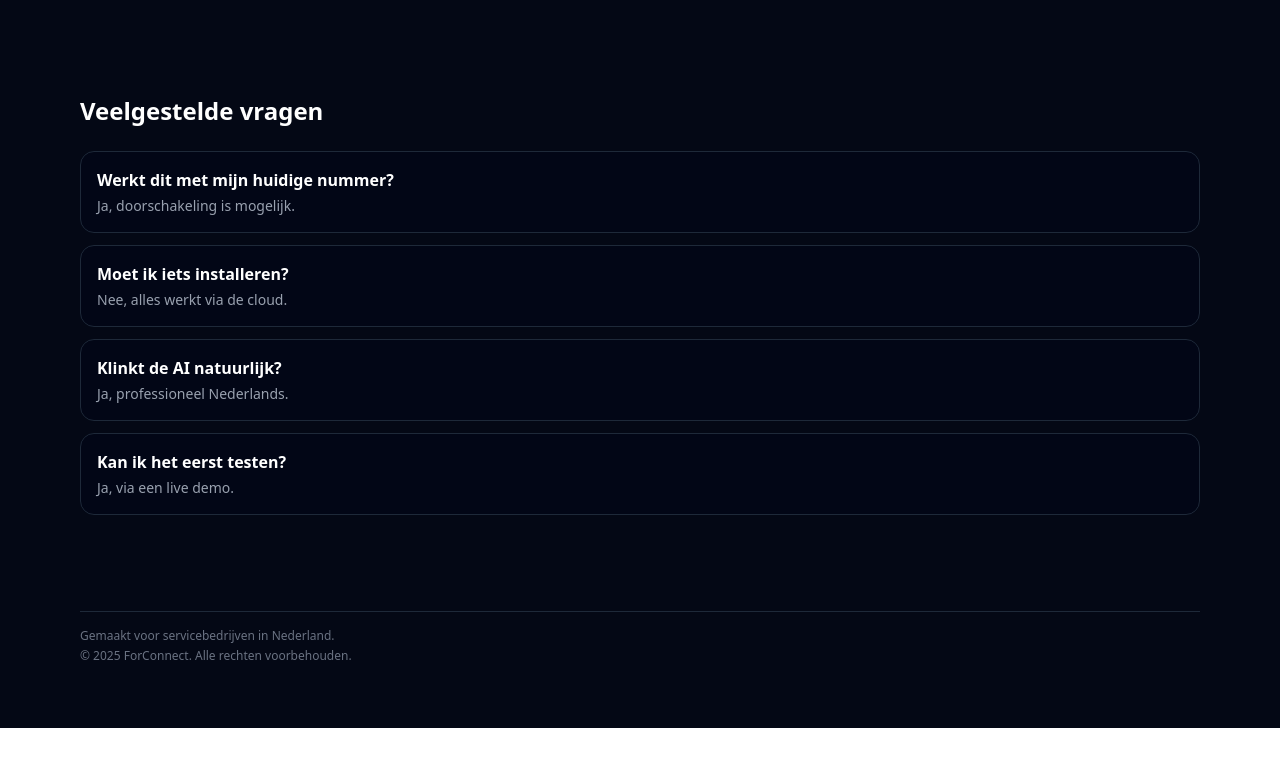
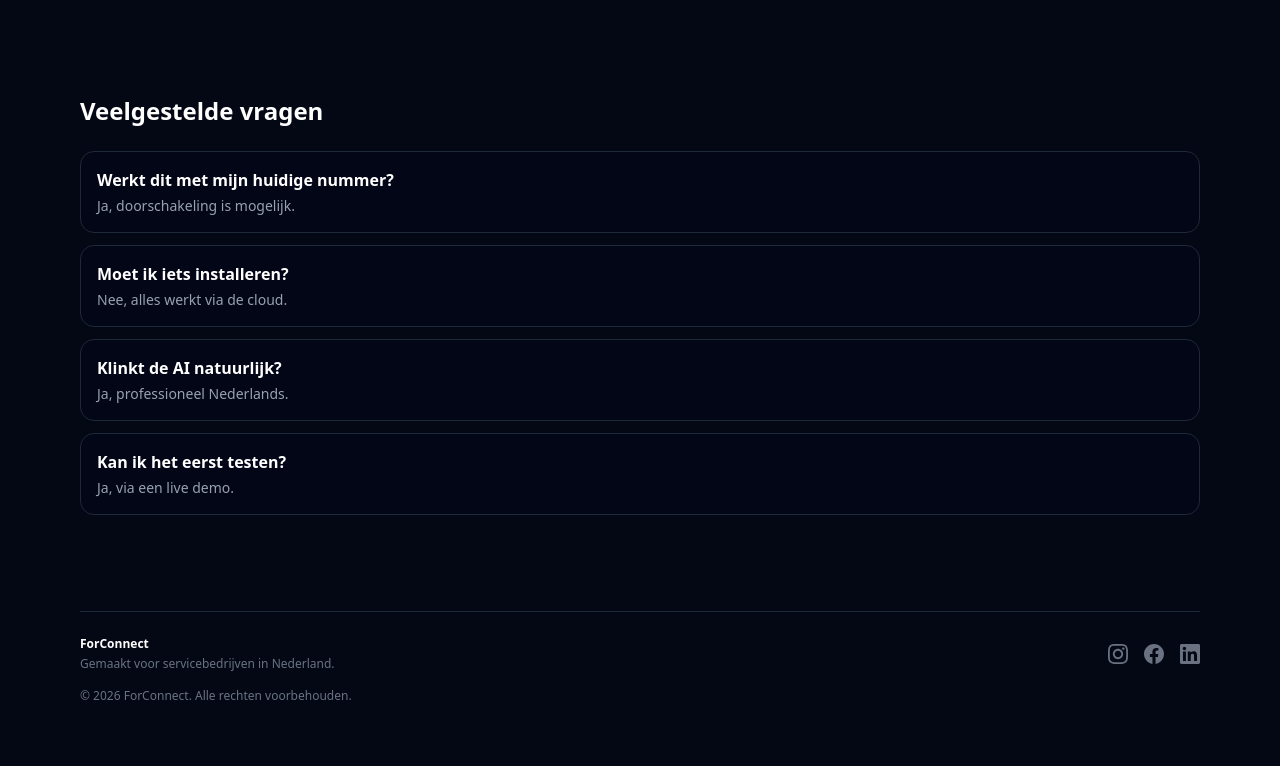
Before and after one commit to ForConnect/forconnect-site, a Next.js app: page / in a window 1280 px wide. Shown: the part 2667-3433 px from the top of the page. Before the commit the page ends 3395 px from the top, so only its background shows below. Built offline with nearby package versions, Linux system fonts and the light colour scheme.

Commit message:
Remove WhatsApp + SMS feature from Plus package

```diff
--- a/app/page.tsx
+++ b/app/page.tsx
@@ -111,7 +111,6 @@ const content: Record<'nl' | 'en', ContentType> = {
         features: [
           'Alles van Basis, plus:',
           'Agenda integratie (Google/Outlook)',
-          'WhatsApp + SMS bevestigingen',
           'Prioriteit ondersteuning',
           'Tot 600 belminuten',
         ],
@@ -154,7 +153,7 @@ const content: Record<'nl' | 'en', ContentType> = {
     ],
 
     footerTagline: 'Gemaakt voor servicebedrijven in Nederland.',
-    footerRights: '© 2025 ForConnect. Alle rechten voorbehouden.',
+    footerRights: '© 2026 ForConnect. Alle rechten voorbehouden.',
   },
 
   en: {
@@ -225,7 +224,6 @@ const content: Record<'nl' | 'en', ContentType> = {
         features: [
           'Everything in Basis, plus:',
           'Calendar integration (Google/Outlook)',
-          'WhatsApp + SMS confirmations',
           'Priority support',
           'Up to 600 call minutes',
         ],
@@ -268,7 +266,7 @@ const content: Record<'nl' | 'en', ContentType> = {
     ],
 
     footerTagline: 'Built for service businesses in the Netherlands.',
-    footerRights: '© 2025 ForConnect. All rights reserved.',
+    footerRights: '© 2026 ForConnect. All rights reserved.',
   },
 };
 
@@ -721,9 +719,54 @@ export default function HomePage() {
         </section>
 
         {/* Footer */}
-        <footer className="mt-24 border-t border-gray-800 pt-4 text-xs text-gray-500">
-          <p>{t.footerTagline}</p>
-          <p className="mt-1">{t.footerRights}</p>
+        <footer className="mt-24 border-t border-gray-800 pt-6 text-xs text-gray-500">
+          <div className="flex flex-col md:flex-row md:items-center md:justify-between gap-4">
+            <div>
+              <p className="font-semibold text-white mb-1">ForConnect</p>
+              <p>{t.footerTagline}</p>
+            </div>
+
+            {/* Social Media */}
+            <div className="flex items-center gap-4">
+              <a
+                href="https://www.instagram.com/forconnect.nl"
+                target="_blank"
+                rel="noopener noreferrer"
+                className="hover:text-[#00F0FF] transition"
+                aria-label="Instagram"
+              >
+                <svg className="w-5 h-5" fill="currentColor" viewBox="0 0 24 24">
+                  <path d="M12 2.163c3.204 0 3.584.012 4.85.07 3.252.148 4.771 1.691 4.919 4.919.058 1.265.069 1.645.069 4.849 0 3.205-.012 3.584-.069 4.849-.149 3.225-1.664 4.771-4.919 4.919-1.266.058-1.644.07-4.85.07-3.204 0-3.584-.012-4.849-.07-3.26-.149-4.771-1.699-4.919-4.92-.058-1.265-.07-1.644-.07-4.849 0-3.204.013-3.583.07-4.849.149-3.227 1.664-4.771 4.919-4.919 1.266-.057 1.645-.069 4.849-.069zm0-2.163c-3.259 0-3.667.014-4.947.072-4.358.2-6.78 2.618-6.98 6.98-.059 1.281-.073 1.689-.073 4.948 0 3.259.014 3.668.072 4.948.2 4.358 2.618 6.78 6.98 6.98 1.281.058 1.689.072 4.948.072 3.259 0 3.668-.014 4.948-.072 4.354-.2 6.782-2.618 6.979-6.98.059-1.28.073-1.689.073-4.948 0-3.259-.014-3.667-.072-4.947-.196-4.354-2.617-6.78-6.979-6.98-1.281-.059-1.69-.073-4.949-.073zm0 5.838c-3.403 0-6.162 2.759-6.162 6.162s2.759 6.163 6.162 6.163 6.162-2.759 6.162-6.163c0-3.403-2.759-6.162-6.162-6.162zm0 10.162c-2.209 0-4-1.79-4-4 0-2.209 1.791-4 4-4s4 1.791 4 4c0 2.21-1.791 4-4 4zm6.406-11.845c-.796 0-1.441.645-1.441 1.44s.645 1.44 1.441 1.44c.795 0 1.439-.645 1.439-1.44s-.644-1.44-1.439-1.44z"/>
+                </svg>
+              </a>
+
+              <a
+                href="https://www.facebook.com/share/1JRDzjsycH/"
+                target="_blank"
+                rel="noopener noreferrer"
+                className="hover:text-[#00F0FF] transition"
+                aria-label="Facebook"
+              >
+                <svg className="w-5 h-5" fill="currentColor" viewBox="0 0 24 24">
+                  <path d="M24 12.073c0-6.627-5.373-12-12-12s-12 5.373-12 12c0 5.99 4.388 10.954 10.125 11.854v-8.385H7.078v-3.47h3.047V9.43c0-3.007 1.792-4.669 4.533-4.669 1.312 0 2.686.235 2.686.235v2.953H15.83c-1.491 0-1.956.925-1.956 1.874v2.25h3.328l-.532 3.47h-2.796v8.385C19.612 23.027 24 18.062 24 12.073z"/>
+                </svg>
+              </a>
+
+              <a
+                href="https://www.linkedin.com/company/forconnect-ai/"
+                target="_blank"
+                rel="noopener noreferrer"
+                className="hover:text-[#00F0FF] transition"
+                aria-label="LinkedIn"
+              >
+                <svg className="w-5 h-5" fill="currentColor" viewBox="0 0 24 24">
+                  <path d="M20.447 20.452h-3.554v-5.569c0-1.328-.027-3.037-1.852-3.037-1.853 0-2.136 1.445-2.136 2.939v5.667H9.351V9h3.414v1.561h.046c.477-.9 1.637-1.85 3.37-1.85 3.601 0 4.267 2.37 4.267 5.455v6.286zM5.337 7.433c-1.144 0-2.063-.926-2.063-2.065 0-1.138.92-2.063 2.063-2.063 1.14 0 2.064.925 2.064 2.063 0 1.139-.925 2.065-2.064 2.065zm1.782 13.019H3.555V9h3.564v11.452zM22.225 0H1.771C.792 0 0 .774 0 1.729v20.542C0 23.227.792 24 1.771 24h20.451C23.2 24 24 23.227 24 22.271V1.729C24 .774 23.2 0 22.222 0h.003z"/>
+                </svg>
+              </a>
+            </div>
+          </div>
+
+          <p className="mt-4">{t.footerRights}</p>
         </footer>
       </div>
     </div>
```
